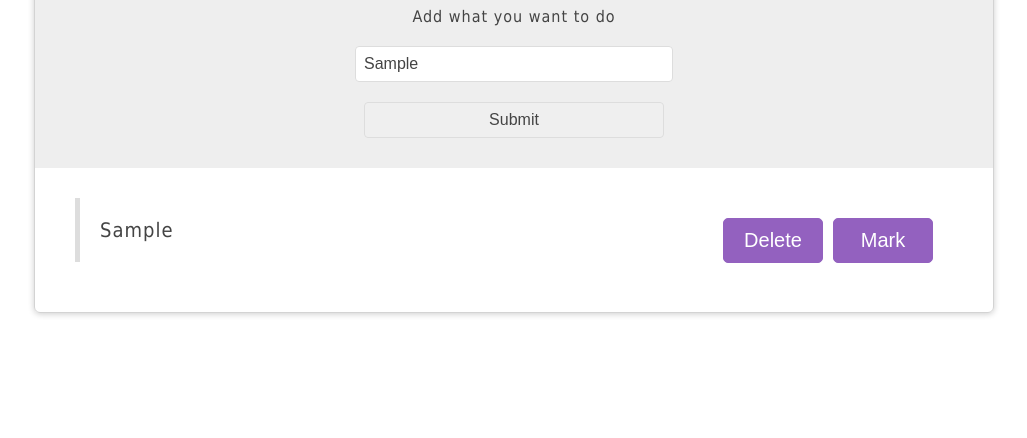
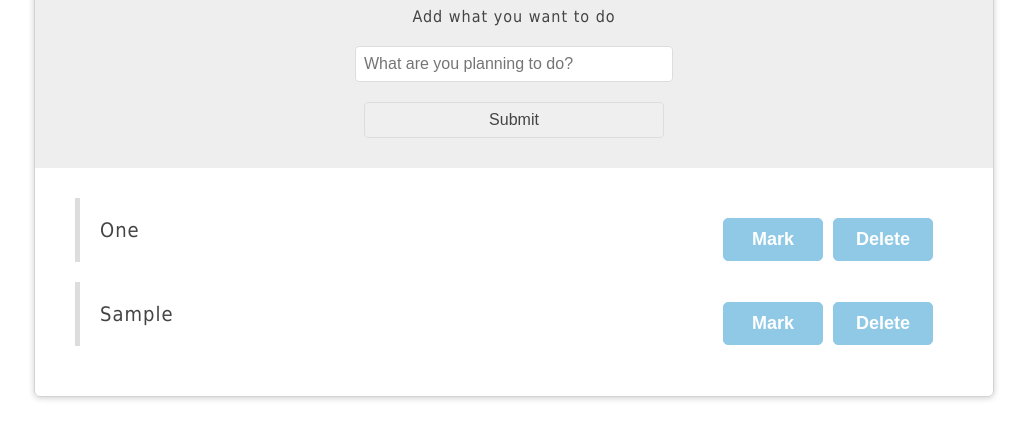
Before and after one commit to facg3/SSST-T0DoList, a website: page index.html in a window 1280 px wide. Both pictures are taken after typing "Sample" into the empty fields and a click on the input "Submit". Shown: the part 82-520 px from the top of the page, without its empty margins (126-1153 px from the left). Drawn offline with Linux system fonts and the light colour scheme.

Commit message:
Editied successfully Relates #7

```diff
--- a/dom.js
+++ b/dom.js
@@ -1,14 +1,20 @@
 (function() {
   var container = document.getElementById('todo-container');
   var addTodoForm = document.getElementById('add-todo');
-  var state = [];
+  var state = [{id:1, description:"One", done:false}];
 
   var createTodoNode = function(todo) {
         var todoNode = document.createElement('li');
-        console.log(todoNode) ;
-
         var SpanDescription = document.createElement('span') ;
         SpanDescription.textContent = todo.description ;
+
+        var markButtonNode = document.createElement('button');
+        markButtonNode.className = 'mark' ;
+        markButtonNode.innerText="Mark";
+        markButtonNode.addEventListener('click', function(event) {
+          var newState = todoFunctions.markTodo(state, todo.id);
+          update(newState);
+        });
 
         var deleteButtonNode = document.createElement('button');
         deleteButtonNode.className="delete";
@@ -18,33 +24,21 @@
           update(newState);
         });
 
-        var markButtonNode = document.createElement('button');
-        markButtonNode.className = 'mark' ;
-        markButtonNode.innerText="Mark";
-        markButtonNode.addEventListener('click', function(event) {
-          var newState = todoFunctions.markTodo(state, todo.id);
-          update(newState);
-        });
-
-        todoNode.id=todo.id;
-       //   todoNode.innerText=todo.description;
         if(todo.done === true){
-
-          // todoNode.firstChild.className += "todo-checked";
           SpanDescription.className = "todo-checked" ;
           markButtonNode.innerText="Unmark";
 
         }
           else {
-            // todoNode.className += "todo-not-checked";
             SpanDescription.className = "todo-not-checked" ;
             markButtonNode.innerText="Mark";
-            // console.log(todoNode) ;
           }
 
+        todoNode.id=todo.id;
         todoNode.appendChild(SpanDescription);
+        todoNode.appendChild(deleteButtonNode);
         todoNode.appendChild(markButtonNode);
-        todoNode.appendChild(deleteButtonNode);
+
 
         return todoNode;
     };
@@ -54,8 +48,12 @@
     event.preventDefault();
     // event.target ....
     var description = {description: document.querySelector('input[name=description]').value};
-    var newState = todoFunctions.addTodo(state, description); // ?? change this!
-    update(newState);
+    if(description.description.trim()!==""){
+      var newState = todoFunctions.addTodo(state, description); // ?? change this!
+      document.querySelector('input[name=description]').value="";
+      update(newState);
+    }
+      else alert("Soooooo, You gonna do nothing? interesting!");
     });
   }
 
--- a/index.html
+++ b/index.html
@@ -11,8 +11,8 @@
         <h1 class="title">To Do List</h1>
         <p>Add what you want to do</p>
         <form id="add-todo">
-          <input type="text" name="description" value="">
-          <input type="submit" name="" value="Submit">
+          <input type="text" name="description" placeholder="What are you planning to do?">
+          <input type="submit" class="submit" name="" value="Submit">
         </form>
       </div>
 
--- a/style.css
+++ b/style.css
@@ -38,6 +38,10 @@ body{
       color: #444;
   }
 
+  input.submit:hover{
+    background-color:#90c9e5;
+  }
+
   #todo-container{
       margin: 30px;
   }
@@ -54,14 +58,14 @@ body{
   }
 
   #todo-container li:hover{
-      border-color: #9361bf;
+      border-color: #90c9e5;
   }
 
 
 
   .delete, .mark{
       float: right;
-      background: #9361bf;
+      background: #90c9e5;
       padding: 6px;
       border-radius: 4px;
       cursor: pointer;
@@ -70,11 +74,14 @@ body{
       width: 100px;
       padding: 10px;
       margin-left: 10px;
-      border: 1px solid #9361bf;
-      font-size: 20px ;
+      border: 1px solid #90c9e5;
+      font-size: 18px ;
+      font-weight: bold;
   }
+
+
   .delete:hover{
-      background: #333;
+      background: #e04b35;
   }
   .mark:hover{
       background: #333;
```
